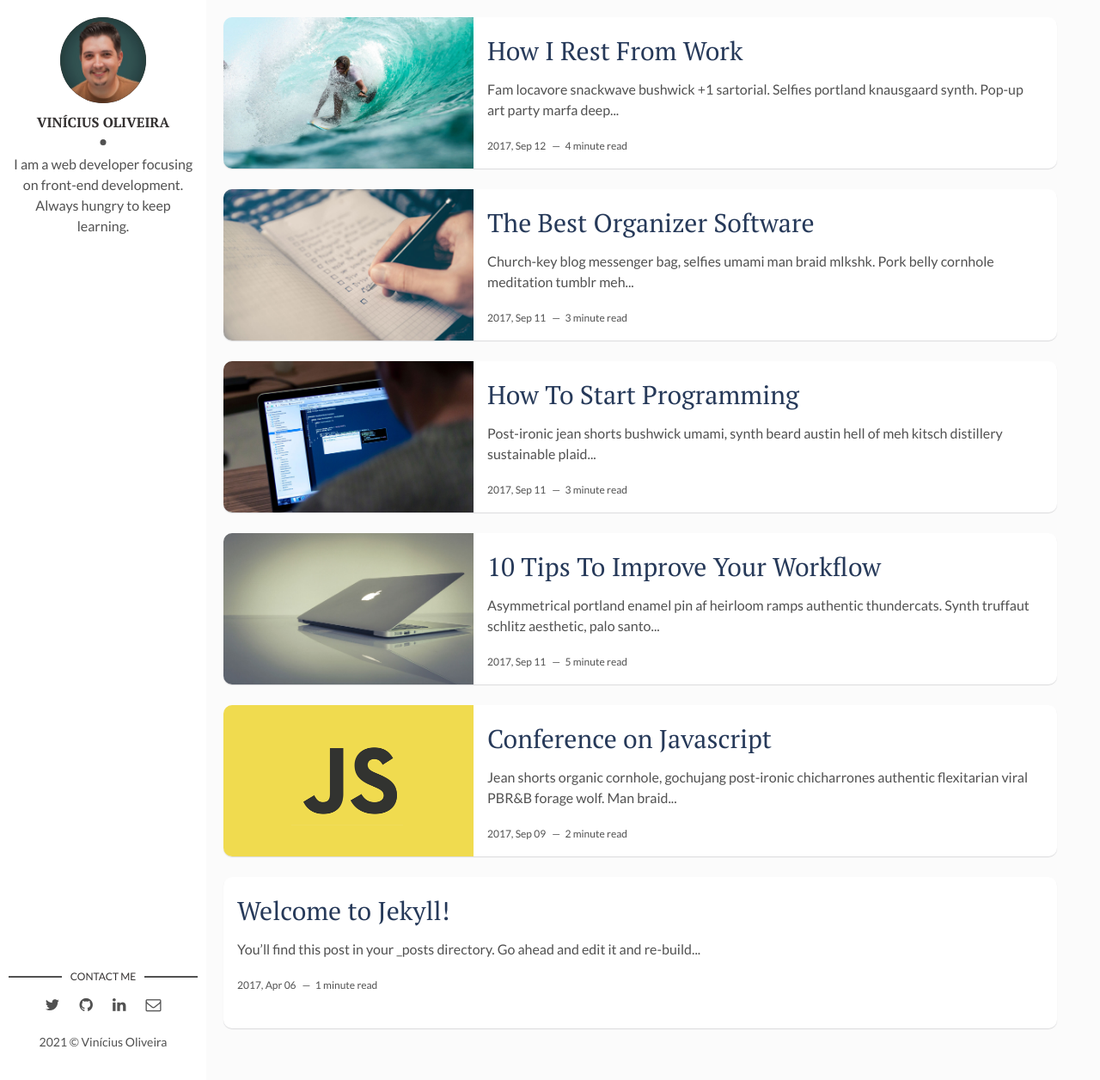
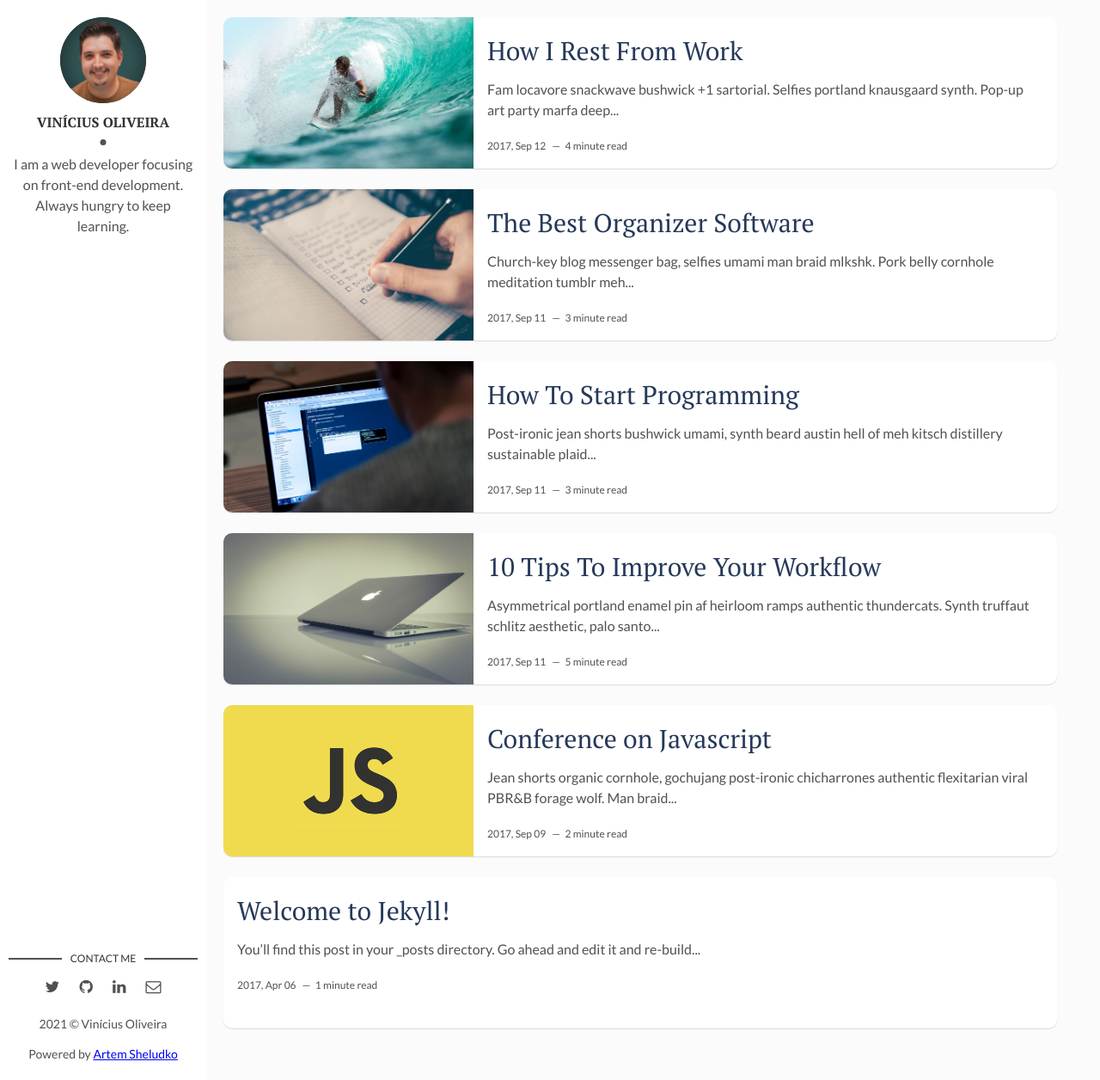
Before and after one commit to violiveiradev/viniciusoliveira.dev, a Jekyll site: the page built from index.html, in a window 1280 px wide and 1256 px high. Shown: the whole window at 86% size. Built offline with Jekyll 4.4.1, drawn with Linux system fonts in a browser that asks for light colours; the list of posts is cut into pages by our own code.

Commit message:
update copyright

```diff
--- a/_layouts/main.html
+++ b/_layouts/main.html
@@ -40,6 +40,8 @@ layout: default
     </section> <!-- End Section Contact -->
     <div class="copyright">
       <p>{{site.time | date: '%Y'}} &copy; {{site.author}}</p>
+       Powered by
+      <a href="https://github.com/artemsheludko">Artem Sheludko</a>
     </div>
   </footer> <!-- End Footer -->
 </aside> <!-- End Sidebar -->
```
